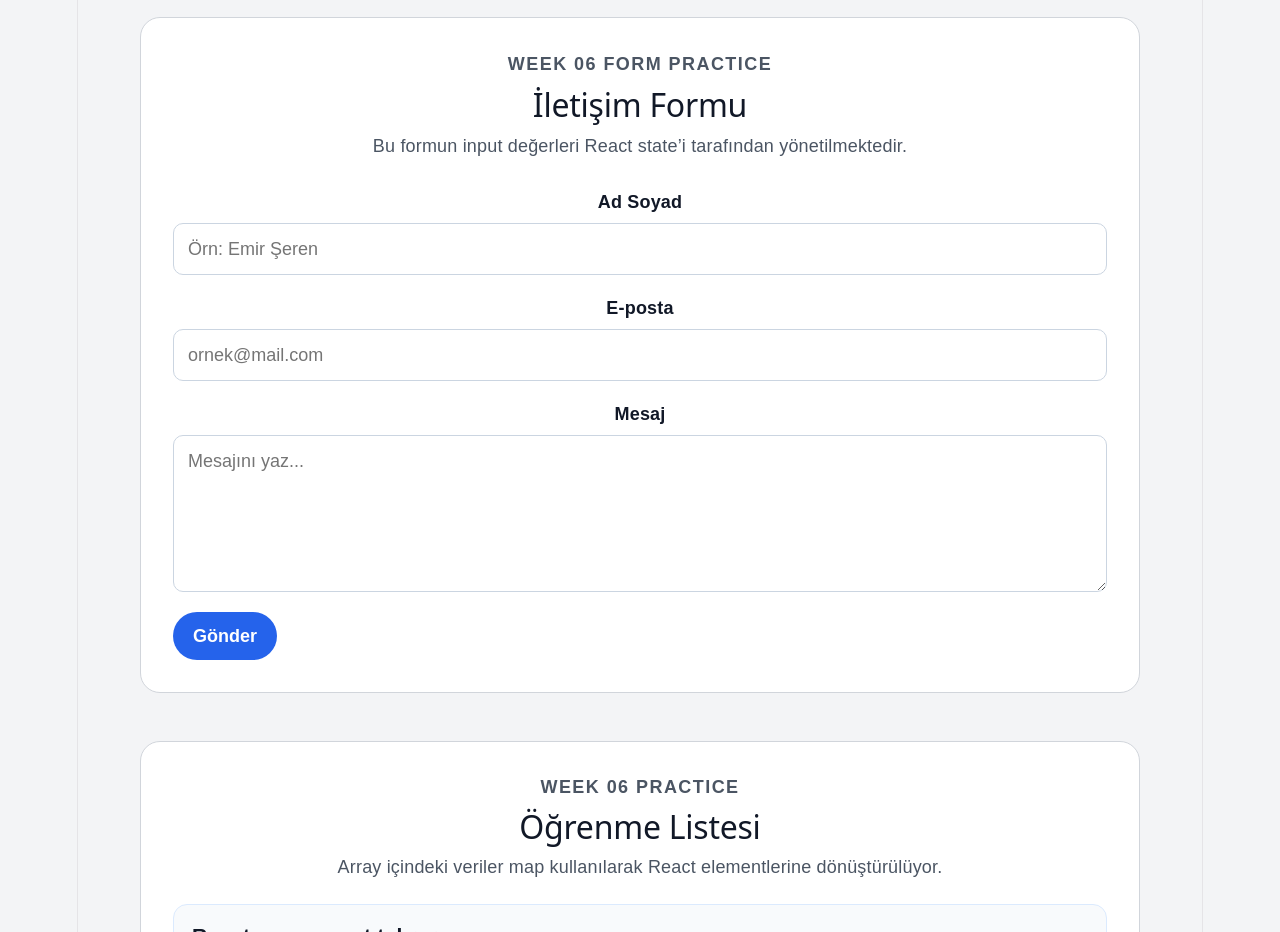
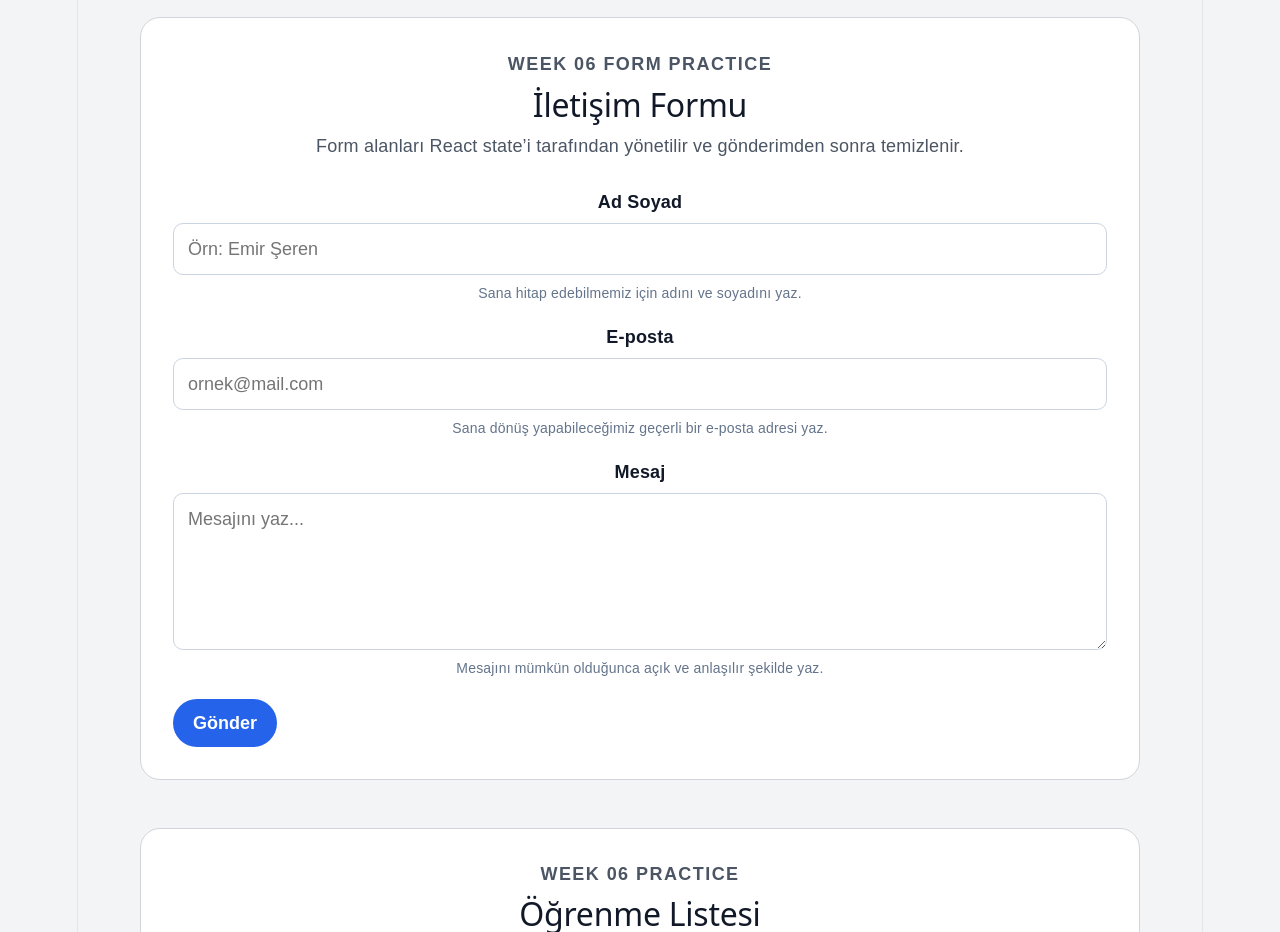
Before and after one commit to emirseren100/react-typescript-week-05-06, a React (Vite) app: page / in a window 1280 px wide. Shown: the part 1200-2132 px from the top of the page. Built offline with nearby package versions, Linux system fonts and the light colour scheme.

Commit message:
improve form accessibility and reset after submit

```diff
--- a/src/components/AccessibleContactForm.css
+++ b/src/components/AccessibleContactForm.css
@@ -29,11 +29,6 @@
 .contact-form-field {
   display: grid;
   gap: 8px;
-}
-
-.contact-form-field > span {
-  color: #111827;
-  font-weight: 700;
 }
 
 .contact-form input,
@@ -85,3 +80,25 @@
     width: 100%;
   }
 }
+
+.contact-form-field label {
+  color: #111827;
+  font-weight: 700;
+}
+
+.contact-form-help {
+  margin: 0;
+  color: #64748b;
+  font-size: 14px;
+  line-height: 1.5;
+}
+
+.contact-form-success {
+  margin: 0;
+  padding: 14px 16px;
+  border: 1px solid #86efac;
+  border-radius: 10px;
+  background-color: #f0fdf4;
+  color: #166534;
+  font-weight: 700;
+}
--- a/src/components/AccessibleContactForm.tsx
+++ b/src/components/AccessibleContactForm.tsx
@@ -22,6 +22,9 @@ function AccessibleContactForm() {
   const [formValues, setFormValues] =
     useState<FormValues>(initialFormValues);
 
+  const [submitMessage, setSubmitMessage] =
+    useState("");
+
   function handleInputChange(
     event: ChangeEvent<HTMLInputElement | HTMLTextAreaElement>,
   ) {
@@ -32,22 +35,39 @@ function AccessibleContactForm() {
       ...previousValues,
       [fieldName]: fieldValue,
     }));
+
+    if (submitMessage) {
+      setSubmitMessage("");
+    }
   }
 
   function handleSubmit(event: FormEvent<HTMLFormElement>) {
     event.preventDefault();
 
     console.log("Gönderilen form:", formValues);
+
+    setSubmitMessage(
+      `Teşekkürler ${formValues.fullName}. Mesajın başarıyla alındı.`,
+    );
+
+    setFormValues(initialFormValues);
   }
 
   return (
-    <section className="contact-form-section">
+    <section
+      className="contact-form-section"
+      aria-labelledby="contact-form-title"
+    >
       <div className="contact-form-heading">
         <p className="eyebrow">Week 06 Form Practice</p>
-        <h2>İletişim Formu</h2>
+
+        <h2 id="contact-form-title">
+          İletişim Formu
+        </h2>
+
         <p>
-          Bu formun input değerleri React state’i tarafından
-          yönetilmektedir.
+          Form alanları React state’i tarafından yönetilir ve
+          gönderimden sonra temizlenir.
         </p>
       </div>
 
@@ -55,41 +75,79 @@ function AccessibleContactForm() {
         className="contact-form"
         onSubmit={handleSubmit}
       >
-        <label className="contact-form-field">
-          <span>Ad Soyad</span>
+        <div className="contact-form-field">
+          <label htmlFor="fullName">
+            Ad Soyad
+          </label>
 
           <input
+            id="fullName"
             type="text"
             name="fullName"
             value={formValues.fullName}
             onChange={handleInputChange}
+            aria-describedby="fullName-help"
+            autoComplete="name"
             placeholder="Örn: Emir Şeren"
+            required
           />
-        </label>
 
-        <label className="contact-form-field">
-          <span>E-posta</span>
+          <p
+            id="fullName-help"
+            className="contact-form-help"
+          >
+            Sana hitap edebilmemiz için adını ve soyadını yaz.
+          </p>
+        </div>
+
+        <div className="contact-form-field">
+          <label htmlFor="email">
+            E-posta
+          </label>
 
           <input
+            id="email"
             type="email"
             name="email"
             value={formValues.email}
             onChange={handleInputChange}
+            aria-describedby="email-help"
+            autoComplete="email"
             placeholder="ornek@mail.com"
+            required
           />
-        </label>
 
-        <label className="contact-form-field">
-          <span>Mesaj</span>
+          <p
+            id="email-help"
+            className="contact-form-help"
+          >
+            Sana dönüş yapabileceğimiz geçerli bir e-posta adresi yaz.
+          </p>
+        </div>
+
+        <div className="contact-form-field">
+          <label htmlFor="message">
+            Mesaj
+          </label>
 
           <textarea
+            id="message"
             name="message"
             value={formValues.message}
             onChange={handleInputChange}
+            aria-describedby="message-help"
             placeholder="Mesajını yaz..."
             rows={5}
+            required
           />
-        </label>
+
+          <p
+            id="message-help"
+            className="contact-form-help"
+          >
+            Mesajını mümkün olduğunca açık ve anlaşılır şekilde yaz.
+          </p>
+        </div>
 
         <button
           className="contact-form-submit"
@@ -97,6 +155,16 @@ function AccessibleContactForm() {
         >
           Gönder
         </button>
+
+        {submitMessage && (
+          <p
+            className="contact-form-success"
+            role="status"
+            aria-live="polite"
+          >
+            {submitMessage}
+          </p>
+        )}
       </form>
     </section>
   );
```
